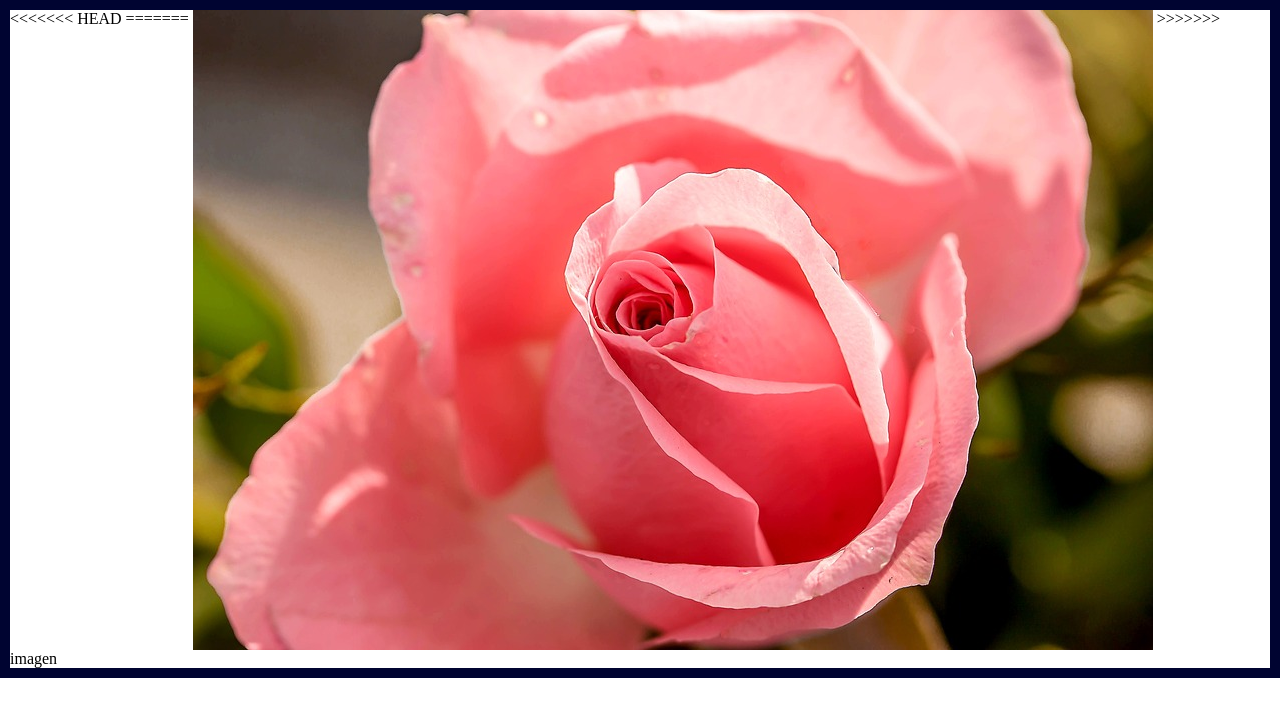
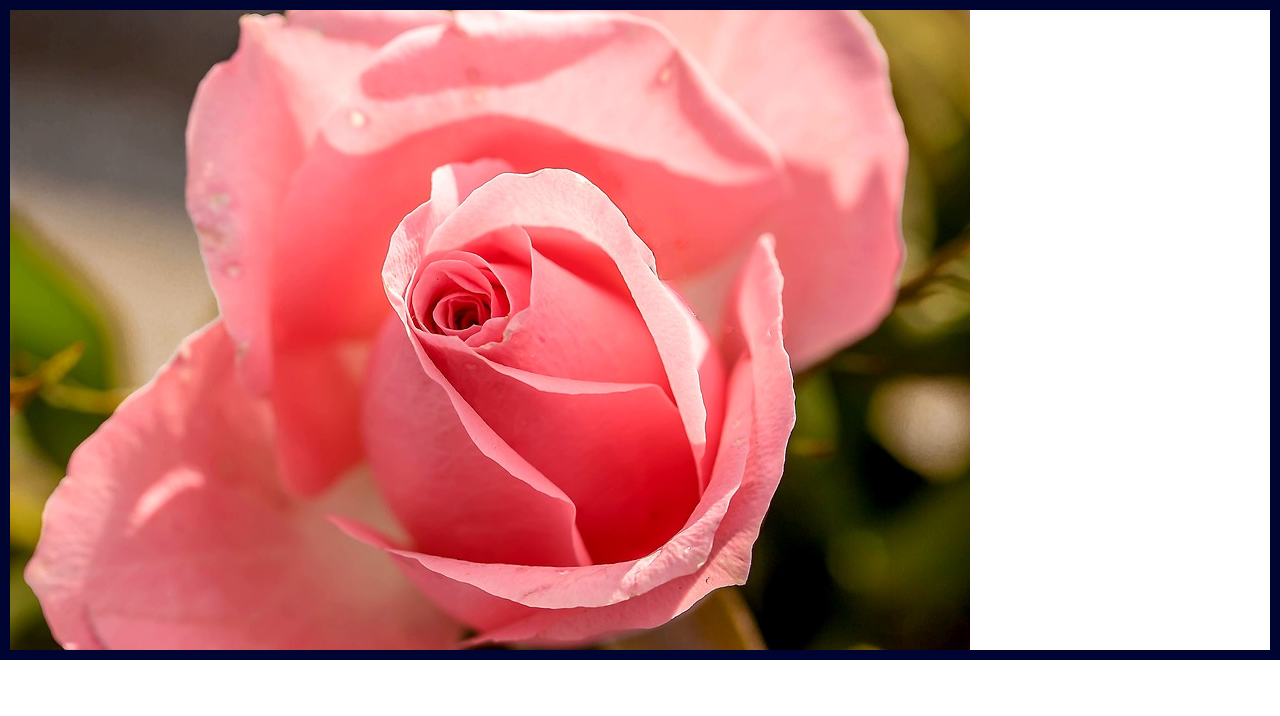
Before and after one commit to 14714/invie-github, a plain HTML site: page index.html in a window 1280 px wide. Drawn offline with Linux system fonts and the light colour scheme.

Commit message:
Agergando cosas

```diff
--- a/index.html
+++ b/index.html
@@ -20,14 +20,10 @@
           display:block;
         }
       }
-
     </style>
   </head>
   <body>
-<<<<<<< HEAD
-    <img src="Jellyfish.jpg" alt="" id="responsive">
-=======
+    <img src="Jellyfish.jpg" alt="" id="responsive" >
     <img src="flores.jpg" alt="">
->>>>>>> imagen
   </body>
 </html>
```
